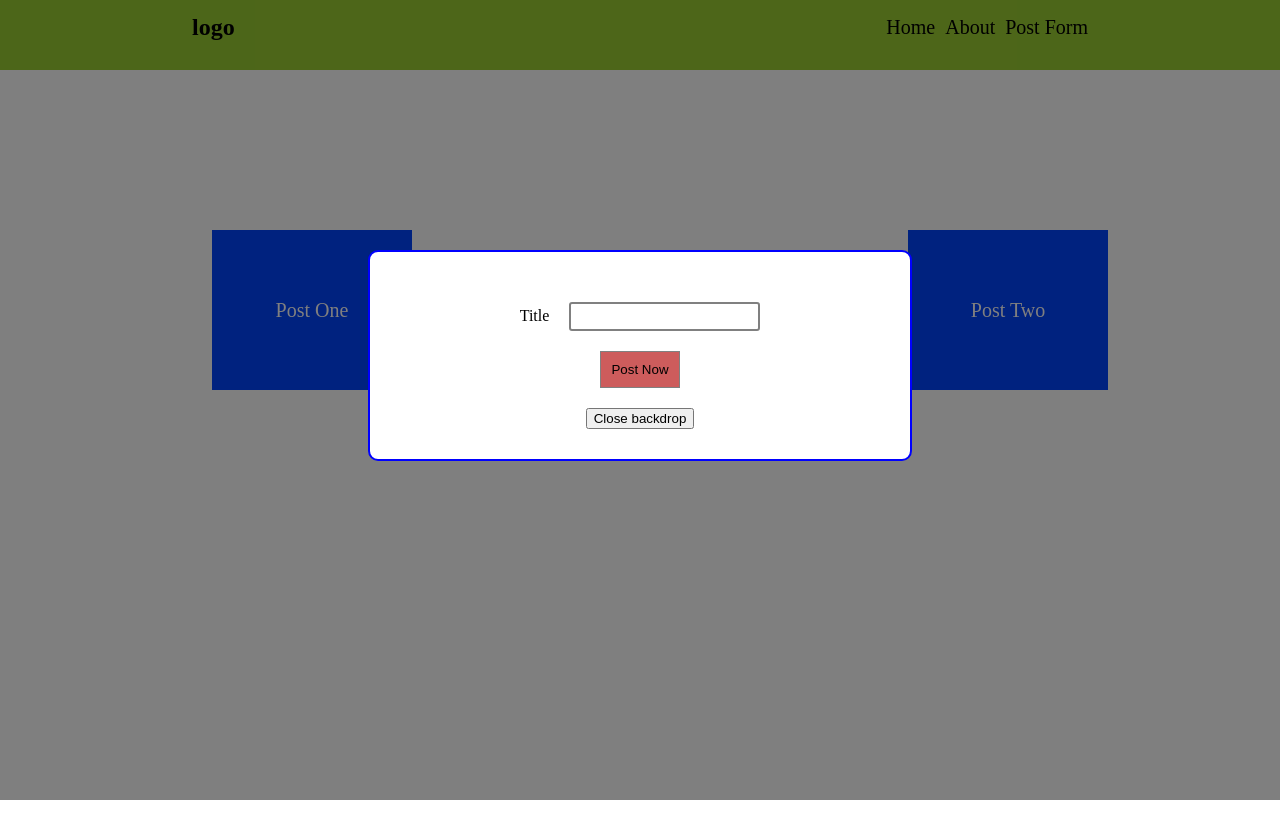
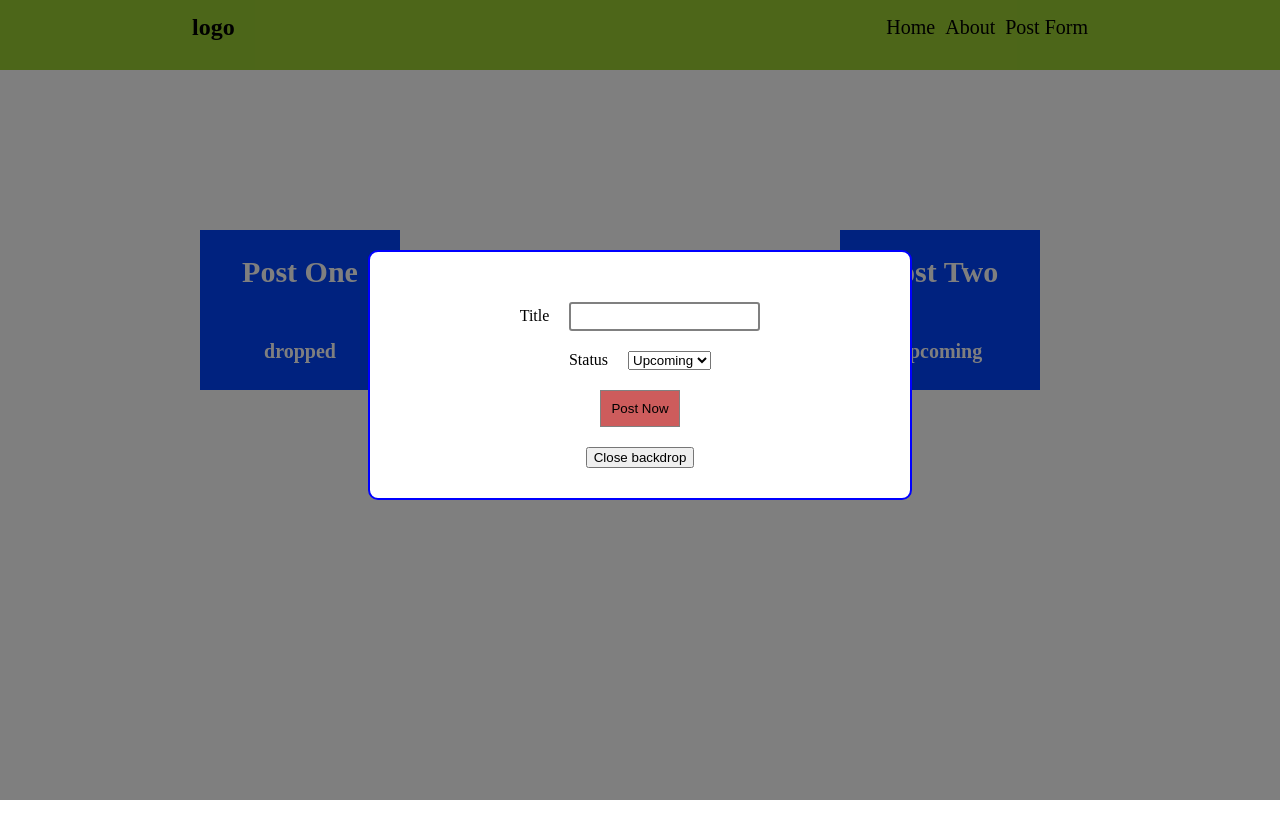
Before and after one commit to demacc/spa-react, a React (Create React App) app: page / in a window 1280 px wide. Both pictures are taken after a click on the item "Post Form". Shown: the top 838 px of the page. Built offline with nearby package versions, Linux system fonts and the light colour scheme.

Commit message:
statusForm

```diff
--- a/src/App.js
+++ b/src/App.js
@@ -12,10 +12,12 @@ function App() {
     {
       title: "Post One",
       id: 1,
+      status: "dropped",
     },
     {
       title: "Post Two",
       id: 2,
+      status: "upcoming",
     },
   ]);
 
--- a/src/components/PostForm/index.js
+++ b/src/components/PostForm/index.js
@@ -1,14 +1,15 @@
-import React, { useRef, useState } from "react";
+import React, { useState } from "react";
 import "./index.css";
 
 export default function PostFrom({ addPost }) {
-  //let [postChg, setpostChg] = useState("");
+  let [postChg, setpostChg] = useState("");
   //   let changes = (e) => {
   //     setpostChg(e.target.value);
   //   };
-  let title = useRef();
+
+  let [status, setStatus] = useState("upcoming");
   let restPost = () => {
-    title.current.value = "";
+    setpostChg("");
   };
 
   let upload = (e) => {
@@ -20,8 +21,9 @@ export default function PostFrom({ addPost }) {
     //   },
 
     let uploadPost = {
-      title: title.current.value,
+      title: postChg,
       id: Math.floor(Math.random() * 1000),
+      status: status,
     };
     restPost();
     addPost(uploadPost);
@@ -33,10 +35,22 @@ export default function PostFrom({ addPost }) {
         <label htmlFor="">Title</label>
         <input
           type="text"
-          // onChange={(e) => setpostChg(e.target.value)}
-          // value={postChg}
-          ref={title}
+          onChange={(e) => setpostChg(e.target.value)}
+          value={postChg}
         />
+      </div>
+      <div className="post-form">
+        <label htmlFor="">Status</label>
+        <select
+          name=""
+          id=""
+          value={status}
+          onChange={(e) => setStatus(e.target.value)}
+        >
+          <option value="ongoing">Ongoing</option>
+          <option value="upcoming">Upcoming</option>
+          <option value="dropped">Dropped</option>
+        </select>
       </div>
       <div className="post-form">
         <button type="submit">Post Now</button>
--- a/src/components/PostList/index.css
+++ b/src/components/PostList/index.css
@@ -1,6 +1,8 @@
 .PostContainer {
-    width: 100%;
+
     height: 100vh;
+    max-width: 1200px;
+
 }
 .plContainer {
     display: flex;
@@ -10,11 +12,15 @@
     align-items: center;
 
 
+
+
 }
 
 .plContainer  li{
     list-style: none;
     display: flex;
+    flex-direction: column;
+    flex-wrap: wrap;
     background-color: rgb(0, 68, 255);
     width: 10em;
     height: 8em;
--- a/src/components/SinglePost/index.js
+++ b/src/components/SinglePost/index.js
@@ -3,7 +3,10 @@ import React from "react";
 export default function SinglePost({ post }) {
   return (
     <div>
-      <li key={post.id}>{post.title}</li>
+      <li key={post.id}>
+        <h2>{post.title}</h2>
+        <h4>{post.status}</h4>
+      </li>
     </div>
   );
 }
```
